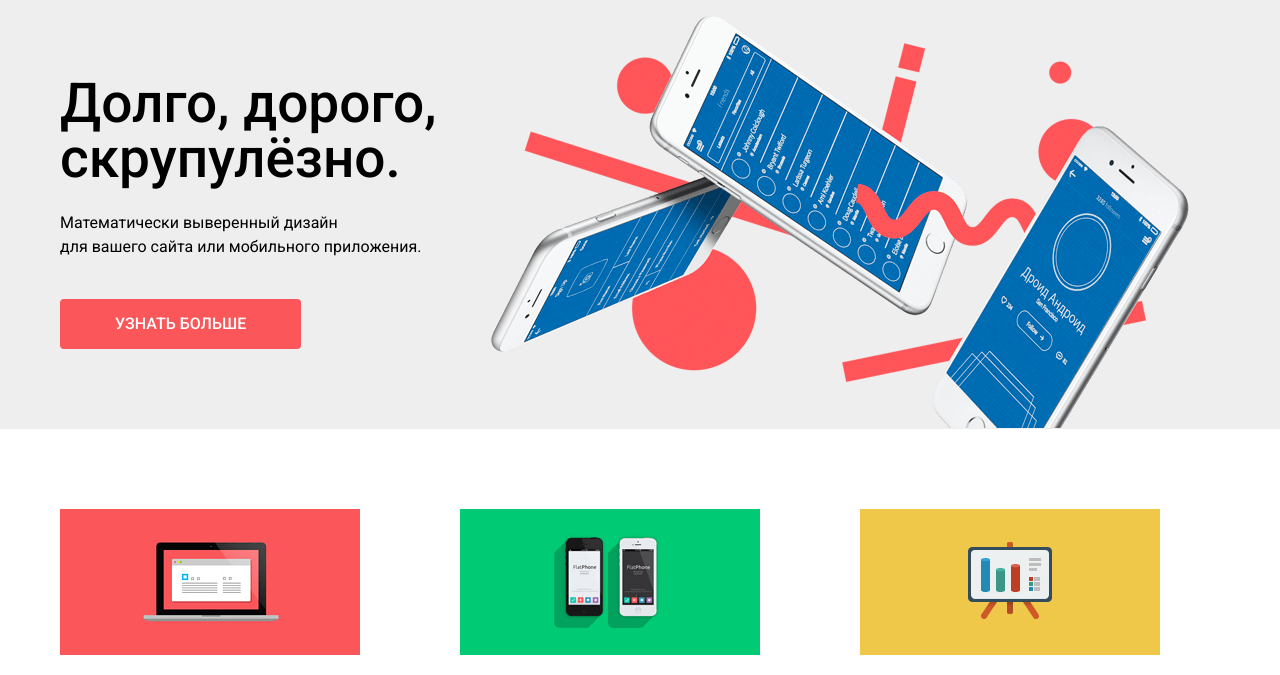
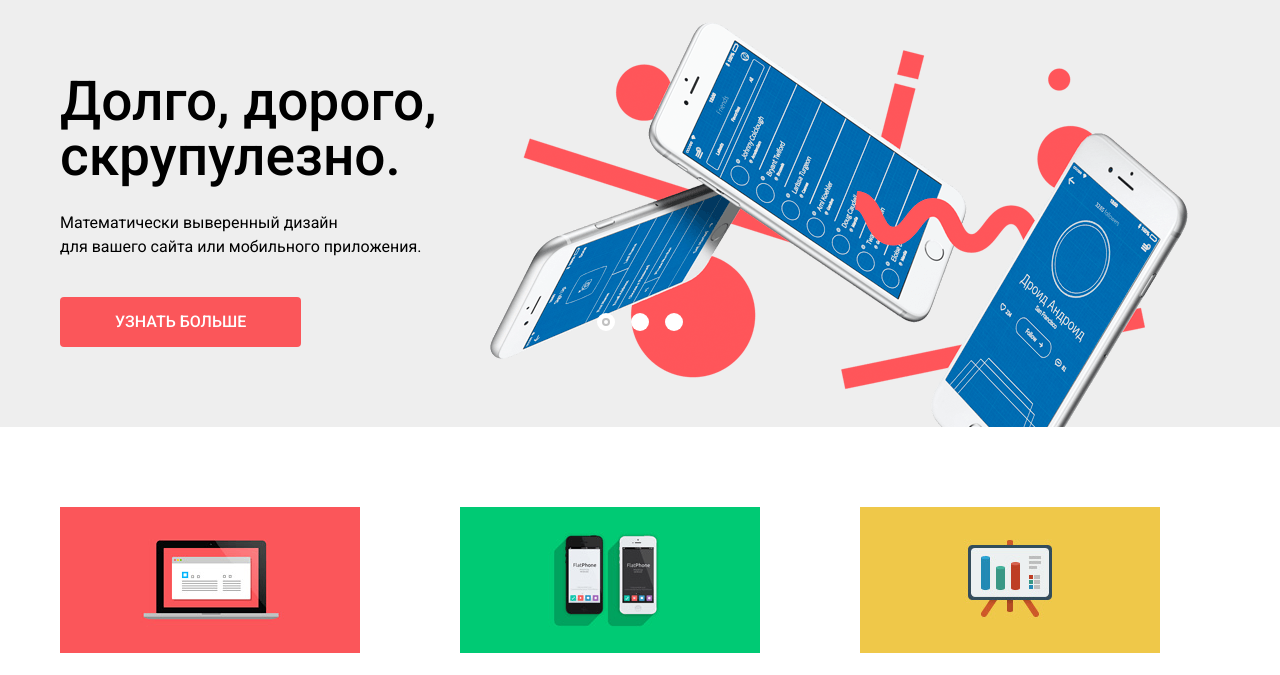
Before and after one commit to grand-roman/590097-nerds-25, a plain HTML site: page index.html in a window 1280 px wide. Shown: the part 117-792 px from the top of the page. Drawn offline with Linux system fonts and the light colour scheme.

Commit message:
FixSlider

```diff
--- a/css/style.css
+++ b/css/style.css
@@ -107,60 +107,131 @@ body {
     width: 1160px;
     margin: 0 auto;
     padding: 0 20px;
-}
-
-.slide-header {
-    margin: 0;
-    padding-top: 72px;
-    padding-bottom: 10px;
-    font-weight: 500;
-    font-size: 55px;
-    line-height: 55px;
-}
-
-.slide-message {
-    margin-top: 15px;
-    margin-bottom: 40px;
-    font-size: 16px;
-    line-height: 24px;
+    position: relative;
+    background-color: #eeeeee;
 }
 
 .slider-link {
     padding: 16px 55px;
 }
 
-.slide-first,
-.slide-second,
-.slide-third {
-    display: none;
-    padding-bottom: 80px;
+.slider-controls {
+  position: absolute;
+  left: 50%;
+  bottom: 104px;
+  z-index: 100;
 
-    background-repeat: no-repeat;
+  width: 160px;
+  height: 18px;
+
+  text-align: center;
+  font-size: 0;
+  transform: translateX(-50%);
 }
 
-.slide-first {
-    padding-bottom: 80px;
-    background-image: url(../img/slide1.png);
-    background-position: 431px 11px;
+.slider-controls label {
+  position: relative;
+
+  display: inline-block;
+  width: 18px;
+  height: 18px;
+  padding: 8px;
+
+  border-radius: 50%;
+  cursor: pointer;
 }
 
-.slide-second {
-    padding-bottom: 80px;
+.slider-controls label::after {
+  content: "";
 
-    background-image: url(../img/slide2.png);
-    background-position: 100% 0;
+  position: absolute;
+  top: 8px;
+  left: 8px;
+  z-index: 1;
+
+  width: 18px;
+  height: 18px;
+
+  background: #ffffff;
+
+  border-radius: 50%;
 }
 
-.slide-third {
-    padding-bottom: 80px;
+.slider-list {
+  margin: 0;
+  padding: 0;
 
-    background-image: url(../img/slide3.png);
-    background-position: 100% 0;
+  list-style: none;
 }
 
-.slide-current {
-    display: block;
+.slider-item {
+  display: none;
+  padding: 70px 0 80px 0;
 }
+
+.slider-item:nth-child(1) {
+  background-image: url("../img/slide1.png");
+  background-repeat: no-repeat;
+  background-position: 93% 18px;
+}
+
+.slider-item:nth-child(2) {
+  background-image: url("../img/slide2.png");
+  background-repeat: no-repeat;
+  background-position: 100% 0;
+}
+
+.slider-item:nth-child(3) {
+  background-image: url("../img/slide3.png");
+  background-repeat: no-repeat;
+  background-position: 100% 20px;
+}
+
+#product-1:checked ~ .slider-list .slider-item:nth-child(1) {
+  display: block;
+}
+
+#product-2:checked ~ .slider-list .slider-item:nth-child(2) {
+  display: block;
+}
+
+#product-3:checked ~ .slider-list .slider-item:nth-child(3) {
+  display: block;
+}
+
+#product-1:checked ~ .slider-controls .slider-controls-item--1::before,
+#product-2:checked ~ .slider-controls .slider-controls-item--2::before,
+#product-3:checked ~ .slider-controls .slider-controls-item--3::before {
+  content: "";
+  position: absolute;
+  left: 50%;
+  top: 50%;
+  z-index: 2;
+  width: 4px;
+  height: 4px;
+  margin: -4px;
+  background-color: inherit;
+  border: 2px solid #c1c1c1;
+  border-radius: 50%;
+}
+
+.slider-item h3 {
+  max-width: 600px;
+  margin: 0;
+  margin-bottom: 27px;
+
+  font-size: 55px;
+  line-height: 55px;
+  font-weight: 500;
+}
+
+.slider-item p {
+  max-width: 430px;
+  margin: 0;
+  margin-bottom: 38px;
+}
+
+
 
 
 .page-header-navigation {
--- a/index.html
+++ b/index.html
@@ -35,21 +35,31 @@
             </nav>
 
             <section class="page-header-slider">
-                <div class="slide-first slide-current">
-                    <h3 class="slide-header">Долго, дорого,<br>скрупулёзно.</h3>
-                    <p class="slide-message">Математически выверенный дизайн<br>для вашего сайта или мобильного приложения.</p>
-                    <a class="button slider-link" href="#">узнать больше</a>
+                <input class="visually-hidden" type="radio" id="product-1" name="toggle" checked>
+                <input class="visually-hidden" type="radio" id="product-2" name="toggle">
+                <input class="visually-hidden" type="radio" id="product-3" name="toggle">
+                <div class="slider-controls">
+                    <label class="slider-controls-item slider-controls-item--1" for="product-1">Первый</label>
+                    <label class="slider-controls-item slider-controls-item--2" for="product-2">Второй</label>
+                    <label class="slider-controls-item slider-controls-item--3" for="product-3">Третий</label>
                 </div>
-                <div class="slide-second">
-                    <h3 class="slide-header">Любим математику<br>как никто другой</h3>
-                    <p class="slide-message">Никакого креатива, только математические формулы<br>для расчета идеальных пропорций.</p>
-                    <a class="button slider-link" href="#">узнать больше</a>
-                </div>
-                <div class="slide-third">
-                    <h3 class="slide-header">Только ночь,<br>только хардкор</h3>
-                    <p class="slide-message">Работать днем, как все? Мы против этого.<br>Ближе к полуночи работа только начинается.</p>
-                    <a class="button slider-link" href="#">узнать больше</a>
-                </div>
+                <ul class="slider-list">
+                    <li class="slider-item">
+                        <h3>Долго, дорого,<br> скрупулезно.</h3>
+                        <p>Математически выверенный дизайн<br> для вашего сайта или мобильного приложения.</p>
+                        <a class="slider-link button" href="#">Узнать больше</a>
+                    </li>
+                    <li class="slider-item">
+                        <h3>Любим математику как никто другой</h3>
+                        <p>Никакого креатива, только математические формулы для расчета идеальных пропорций.</p>
+                        <a class="slider-link button" href="#">Узнать больше</a>
+                    </li>
+                    <li class="slider-item">
+                        <h3>Только ночь,<br> только хардкор</h3>
+                        <p>Работать днем, как все? Мы против этого.<br> Ближе к полуночи работа только начинается.</p>
+                        <a class="slider-link button" href="#">Узнать больше</a>
+                    </li>
+                </ul>
             </section>
         </header>
 
```
